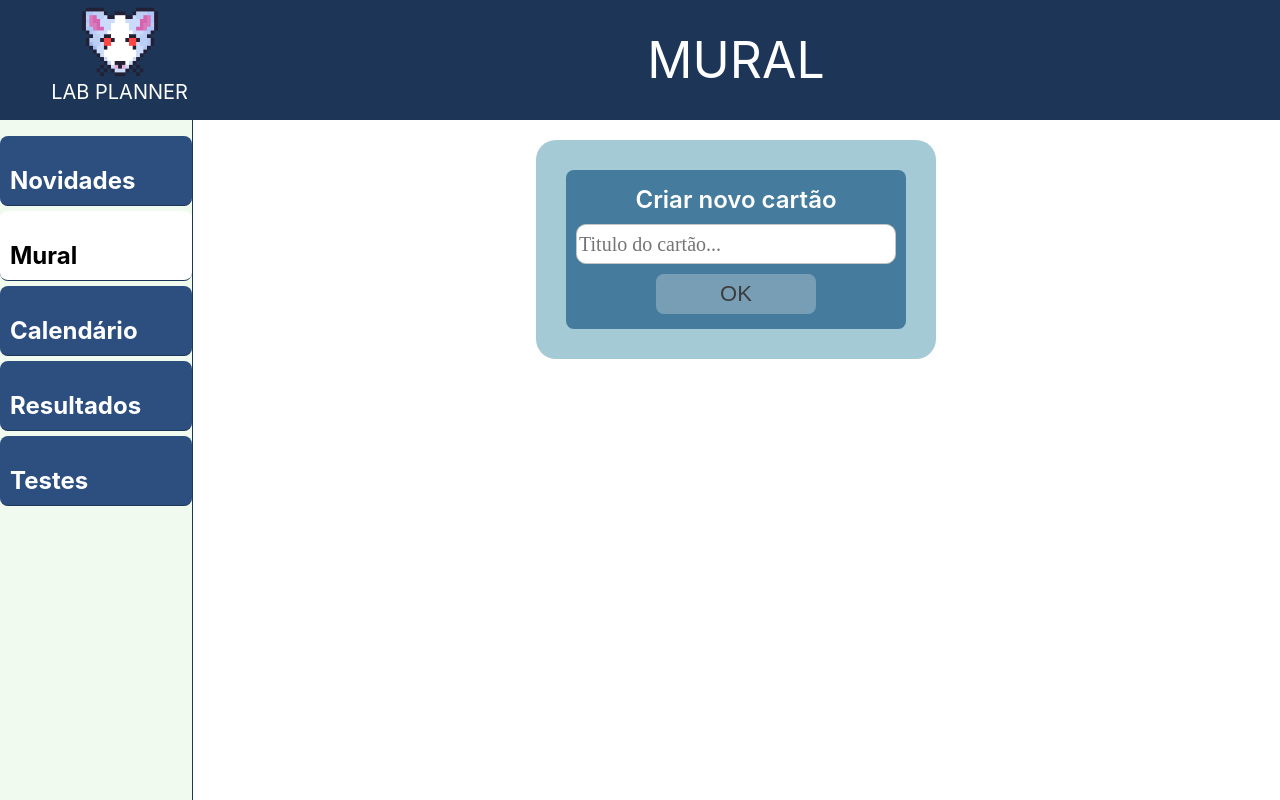
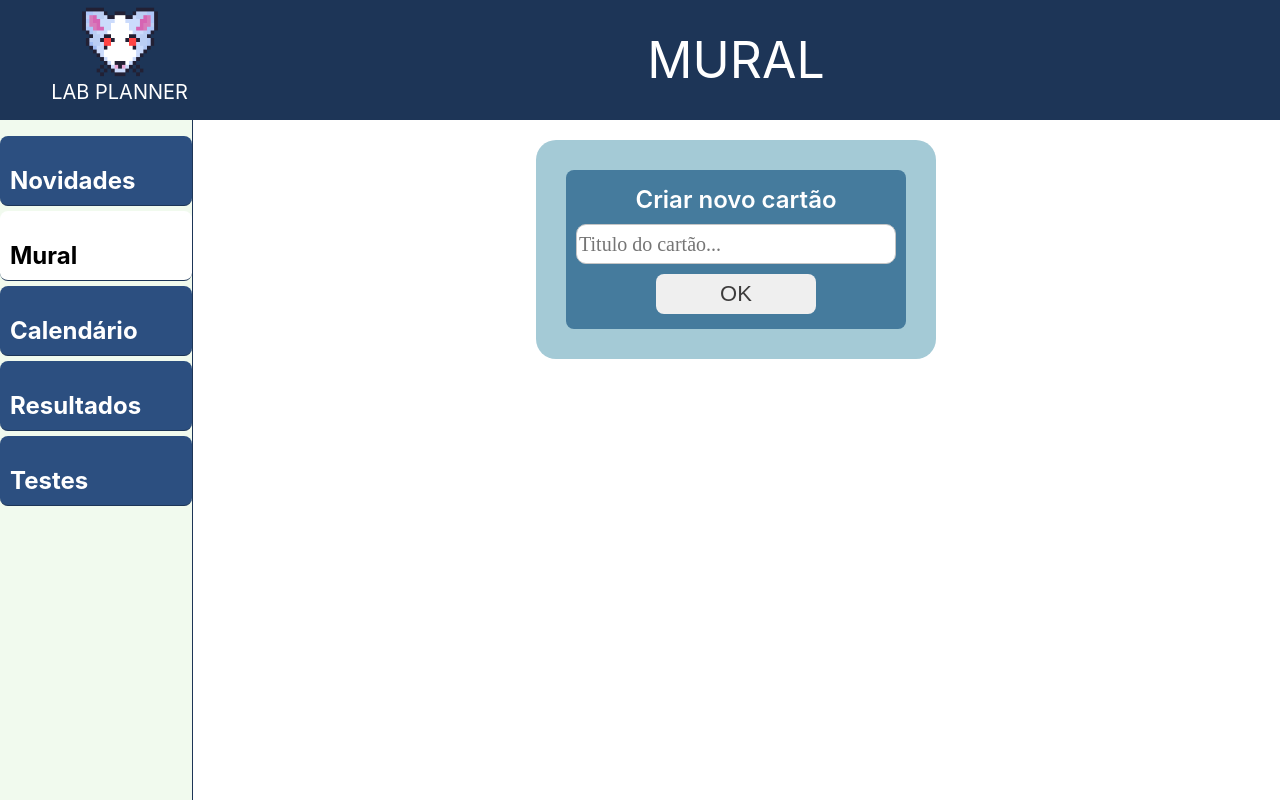
Before and after one commit to WillianHoracio/Lab-Planner, a React (Create React App) app: page / in a window 1280 px wide. Both pictures are taken after a click on the item "Mural". Shown: the top 800 px of the page. Built offline with nearby package versions, Linux system fonts and the light colour scheme; a web font is replaced by a local one.

Commit message:
Correção active button

```diff
--- a/public/index.html
+++ b/public/index.html
@@ -2,7 +2,7 @@
 <html lang="en">
   <head>
     <meta charset="utf-8" />
-    <link rel="icon" href="%PUBLIC_URL%/favicon.ico" />
+    <link rel="icon" href="../src/images/logo.ico" />
     <link rel="stylesheet" href="https://fonts.googleapis.com/css?family=Sofia">
     <meta name="viewport" content="width=device-width, initial-scale=1" />
     <meta name="theme-color" content="#000000" />
@@ -10,7 +10,7 @@
       name="description"
       content="Web site created using create-react-app"
     />
-    <link rel="apple-touch-icon" href="%PUBLIC_URL%/logo192.png" />
+    <link rel="apple-touch-icon" href="../src/images/logo.ico" />
     <!--
       manifest.json provides metadata used when your web app is installed on a
       user's mobile device or desktop. See https://developers.google.com/web/fundamentals/web-app-manifest/
--- a/src/components/FormButton/index.js
+++ b/src/components/FormButton/index.js
@@ -10,7 +10,7 @@ const FormButton = ({ color, text, active}) => {
   }, [text])
 
   return (
-    <button disabled={!active} id="form-button" className='form-button' style={{ background: color }}>
+    <button disabled={active? true: false} id="form-button" className='form-button' style={{ background: color }}>
       {!textContent ? (
         <AiOutlinePlus size={30} />
       ) : (
```
Also changed, not shown: 1 other file (tests, documents, lock files or other folders).
